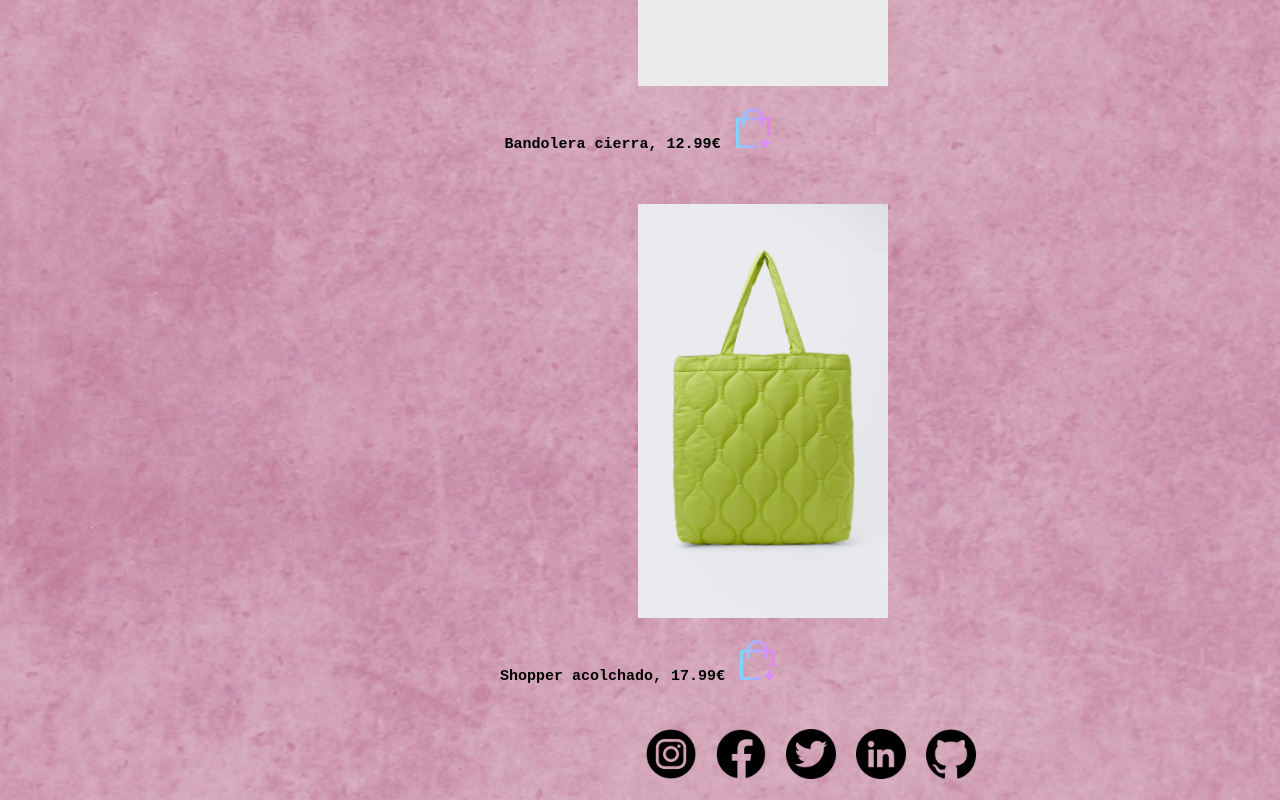
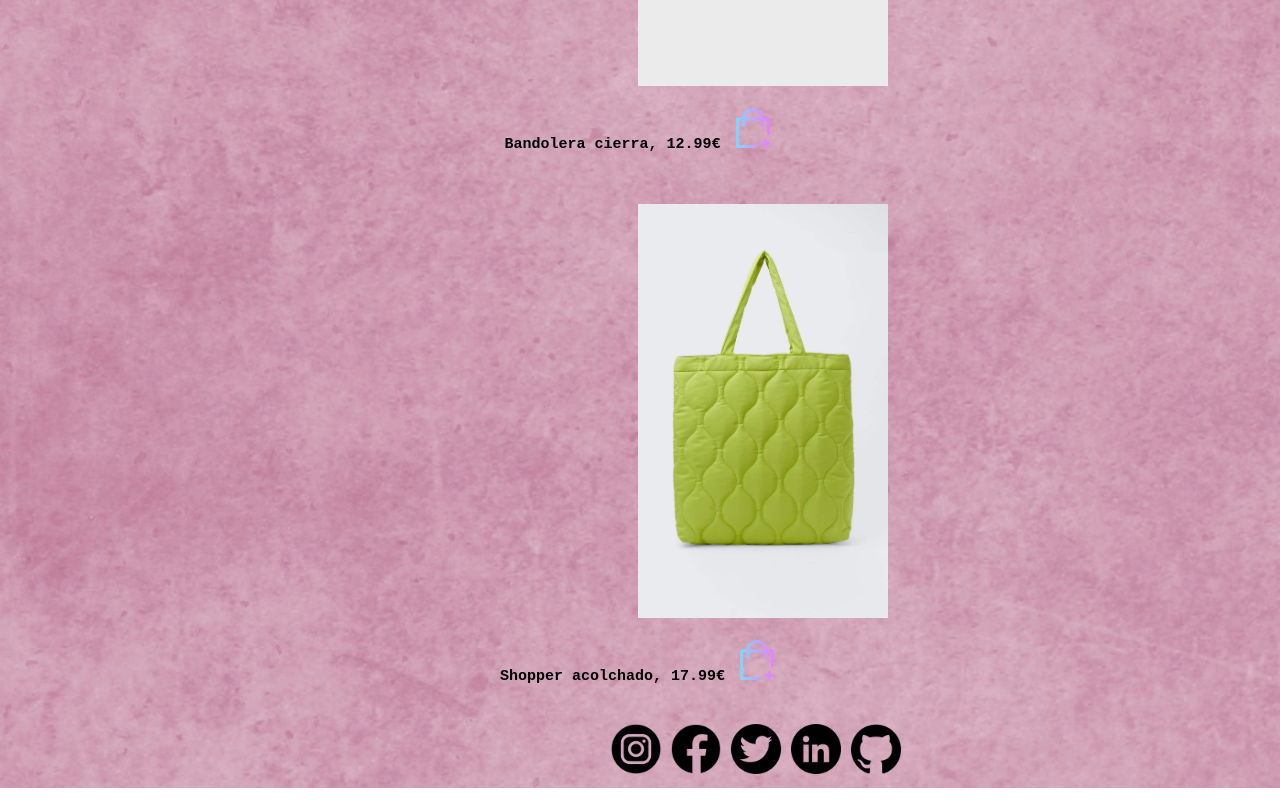
Before and after one commit to narroyoc96/LTAW-Practicas, a plain HTML site: page P1/bolso.html in a window 1280 px wide. Shown: the part 1313-2113 px from the top of the page. Drawn offline with Linux system fonts and the light colour scheme.

Commit message:
diseño cambios colores

```diff
--- a/P1/articulos.css
+++ b/P1/articulos.css
@@ -30,7 +30,7 @@ h1{
 }
 
 .redessociales{
-    margin-left: 630px;
+    margin-left: 600px;
     margin-top: 35px;
 }
 
@@ -99,3 +99,20 @@ h3{
 .cesta:hover{
     background-color: rgb(98, 232, 255);
 }
+
+.red{
+    cursor: pointer;
+    text-align: center;
+    padding: 0;
+    font-weight: bold;
+    border: none;
+    border-color: transparent;
+    border-style: ridge;
+    border-radius: 10px;
+    background-color: transparent;
+
+}
+
+.red:hover{
+    background-color: rgb(229, 255, 116);
+}
--- a/P1/bolso.html
+++ b/P1/bolso.html
@@ -44,11 +44,11 @@
         </div>
 
         <div class="redessociales">
-            <a href="https://www.instagram.com/noeliaac96/?hl=es" target="_blanck"><button class="btn"><img src="imagen/redes/instagram.png" alt="instagram" width="50px" ></button></a>
-            <a href="https://www.facebook.com/noelia.arroyocastano" target="_blanck"><button class="btn"><img src="imagen/redes/facebook.png" alt="facebook" width="50px" ></button></a>
-            <a href="https://twitter.com/noeliaac96" target="_blanck"><button class="btn"><img src="imagen/redes/twitter.png" alt="twitter" width="50px" ></button></a>
-            <a href="https://www.linkedin.com/in/noelia-arroyo-casta%C3%B1o-7ab358165/" target="_blanck"><button class="btn"><img src="imagen/redes/linkedin.png" alt="linkedin" width="50px" ></button></a>
-            <a href="https://github.com/narroyoc96" target="_blanck"><button class="btn"><img src="imagen/redes/github.png" alt="github" width="50px" ></button></a>
+            <a href="https://www.instagram.com/noeliaac96/?hl=es" target="_blanck"><button class="red"><img src="imagen/redes/instagram.png" alt="instagram" width="50px" ></button></a>
+            <a href="https://www.facebook.com/noelia.arroyocastano" target="_blanck"><button class="red"><img src="imagen/redes/facebook.png" alt="facebook" width="50px" ></button></a>
+            <a href="https://twitter.com/noeliaac96" target="_blanck"><button class="red"><img src="imagen/redes/twitter.png" alt="twitter" width="50px" ></button></a>
+            <a href="https://www.linkedin.com/in/noelia-arroyo-casta%C3%B1o-7ab358165/" target="_blanck"><button class="red"><img src="imagen/redes/linkedin.png" alt="linkedin" width="50px" ></button></a>
+            <a href="https://github.com/narroyoc96" target="_blanck"><button class="red"><img src="imagen/redes/github.png" alt="github" width="50px" ></button></a>
         </div>
     </body>
 </html>
--- a/P1/estilo.css
+++ b/P1/estilo.css
@@ -68,7 +68,7 @@ p{
 }
 
 .redessociales{
-    margin-left: 630px;
+    margin-left: 600px;
     margin-top: 35px;
 }
 button{
@@ -91,3 +91,20 @@ button:hover{
     background-color: rgb(204, 79, 175);
     color: whitesmoke;
 }
+
+.red{
+    cursor: pointer;
+    text-align: center;
+    padding: 0;
+    font-weight: bold;
+    border: none;
+    border-color: transparent;
+    border-style: ridge;
+    border-radius: 10px;
+    background-color: transparent;
+
+}
+
+.red:hover{
+    background-color: rgb(229, 255, 116);
+}
--- a/P1/tienda.css
+++ b/P1/tienda.css
@@ -81,7 +81,7 @@ h1{
 }
 
 .redessociales{
-    margin-left: 630px;
+    margin-left: 600px;
     margin-top: 35px;
 }
 
@@ -105,3 +105,20 @@ button:hover{
     background-color: rgb(204, 79, 175);
     color: whitesmoke;
 }
+
+.red{
+    cursor: pointer;
+    text-align: center;
+    padding: 0;
+    font-weight: bold;
+    border: none;
+    border-color: transparent;
+    border-style: ridge;
+    border-radius: 10px;
+    background-color: transparent;
+
+}
+
+.red:hover{
+    background-color: rgb(229, 255, 116);
+}
```
Also changed, not shown: P1/aviso.html (+5 -5 lines), P1/camiseta.html (+5 -5 lines), P1/contacto.html (+5 -5 lines), P1/nosotros.html (+5 -5 lines), P1/pantalon.html (+5 -5 lines), P1/servicios.html (+5 -5 lines), P1/tienda.html (+5 -5 lines), P1/vestido.html (+5 -5 lines).
